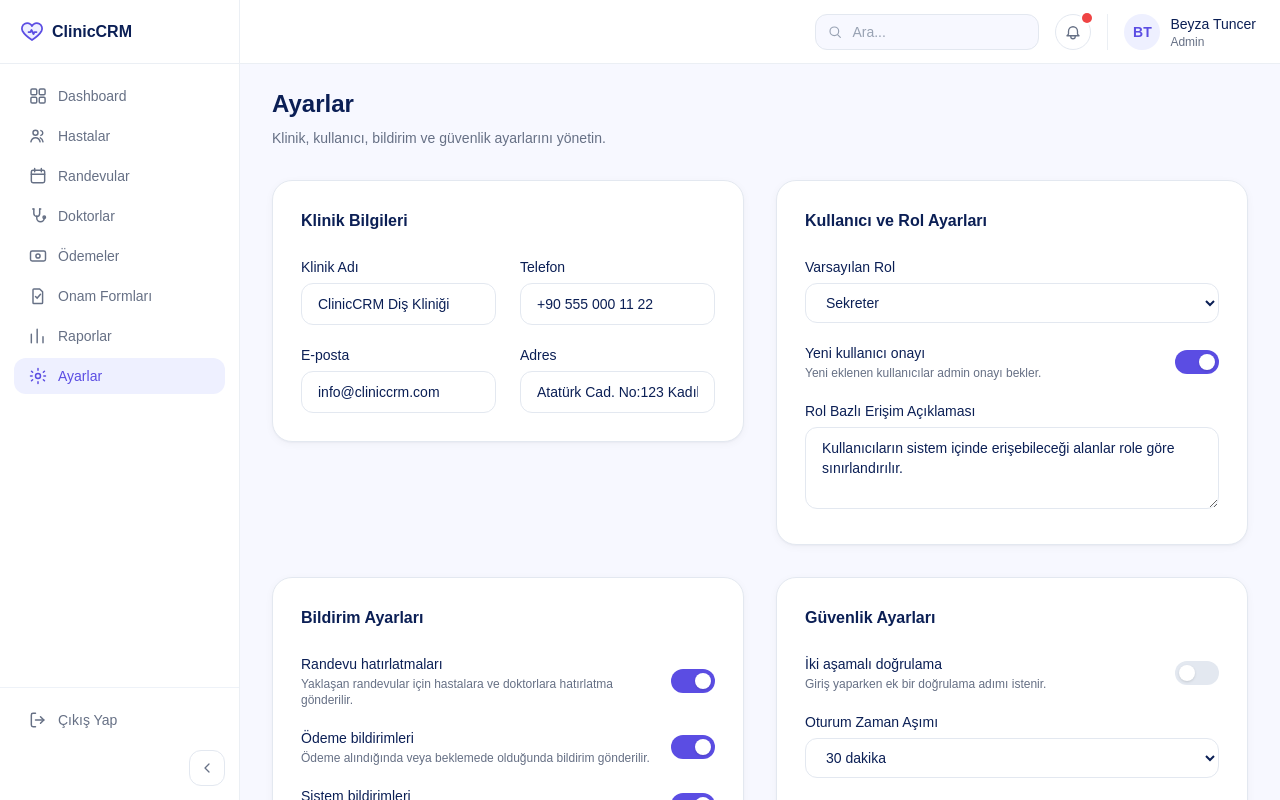
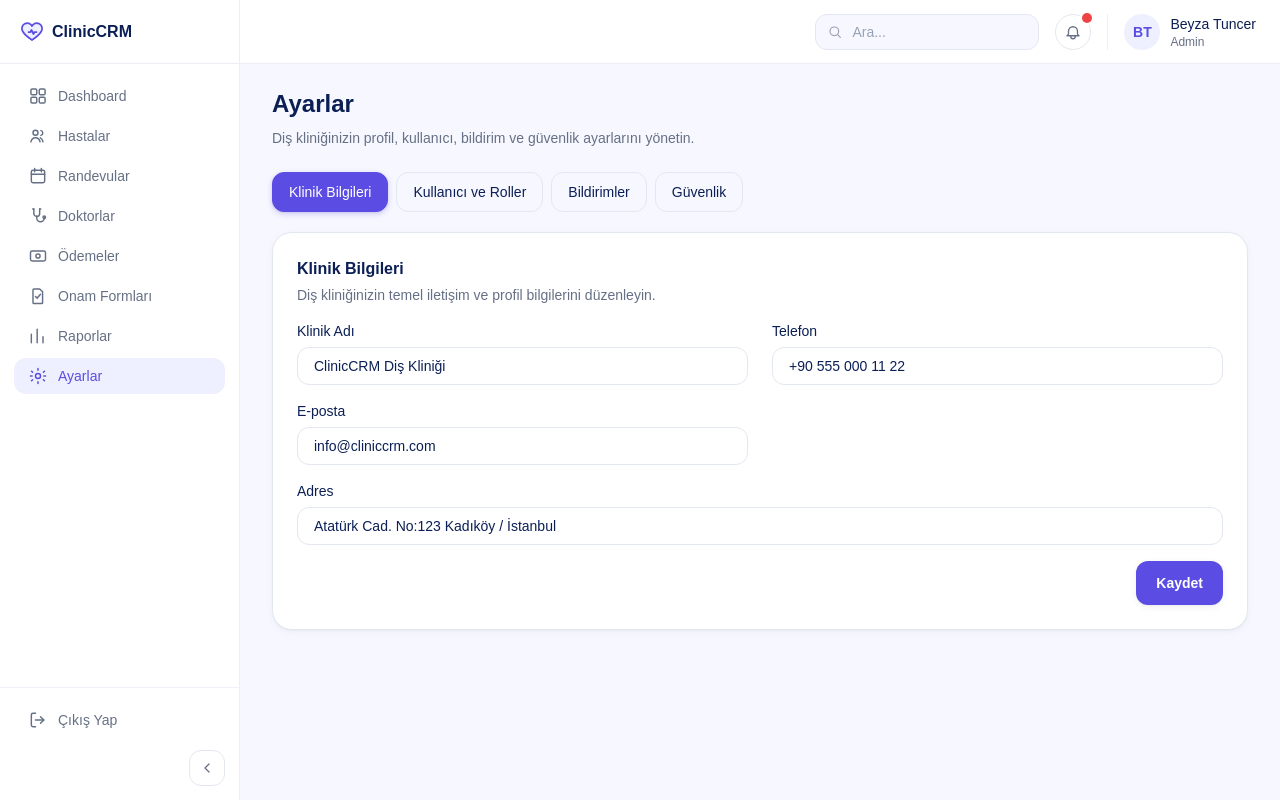
Before and after one commit to zeynep-tuna/clinic-crm, a Next.js app in the folder frontend/: page /settings in a window 1280 px wide. Built offline with nearby package versions, Linux system fonts and the light colour scheme.

Commit message:
Polish admin reports UX

```diff
--- a/frontend/app/(admin)/settings/page.tsx
+++ b/frontend/app/(admin)/settings/page.tsx
@@ -2,11 +2,11 @@ import SettingsForm from "@/components/settings/SettingsForm";
 
 export default function SettingsPage() {
   return (
-    <div className="space-y-8">
+    <div className="space-y-6">
       <div>
         <h2 className="text-2xl font-bold text-[#0B1F55]">Ayarlar</h2>
         <p className="mt-2 text-sm text-[#667085]">
-          Klinik, kullanıcı, bildirim ve güvenlik ayarlarını yönetin.
+          Diş kliniğinizin profil, kullanıcı, bildirim ve güvenlik ayarlarını yönetin.
         </p>
       </div>
 
--- a/frontend/components/reports/PatientGrowthChart.tsx
+++ b/frontend/components/reports/PatientGrowthChart.tsx
@@ -65,8 +65,9 @@ export default function PatientGrowthChart() {
       </div>
 
       <p className="mt-3 text-xs text-[#667085]">
-        {first.month}: <span className="font-medium text-[#0B1F55]">{first.count}</span> hasta →{" "}
-        {last.month}: <span className="font-medium text-[#0B1F55]">{last.count}</span> hasta
+        Son 6 ayda yeni hasta sayısı{" "}
+        <span className="font-medium text-[#0B1F55]">{first.count}</span>&apos;den{" "}
+        <span className="font-medium text-[#0B1F55]">{last.count}</span>&apos;e yükseldi.
       </p>
     </div>
   );
--- a/frontend/components/reports/ReportFilters.tsx
+++ b/frontend/components/reports/ReportFilters.tsx
@@ -1,4 +1,4 @@
-const dateRangeOptions = ["Son 7 Gün", "Son 30 Gün", "Bu Ay", "Bu Yıl"];
+const dateRangeOptions = ["Son 30 Gün", "Son 3 Ay", "Son 6 Ay", "Bu Yıl"];
 
 const reportTypeOptions = [
   "Genel Rapor",
@@ -24,7 +24,7 @@ export default function ReportFilters() {
         <div>
           <label className="mb-1.5 block text-xs font-medium text-[#667085]">Tarih Aralığı</label>
           <select
-            defaultValue={dateRangeOptions[1]}
+            defaultValue={dateRangeOptions[2]}
             className="h-10 rounded-xl border border-[#E3E8F0] px-3.5 text-sm text-[#0B1F55] focus:border-[#5B4DE3] focus:outline-none focus:ring-2 focus:ring-[#5B4DE3]/20"
           >
             {dateRangeOptions.map((option) => (
@@ -70,6 +70,10 @@ export default function ReportFilters() {
           Uygula
         </button>
       </div>
+
+      <p className="mt-2.5 text-xs text-[#667085]">
+        Seçilen dönem tüm gelir, randevu, hasta artışı ve hekim performansı özetlerini kapsar.
+      </p>
     </div>
   );
 }
--- a/frontend/components/settings/ClinicInfoSection.tsx
+++ b/frontend/components/settings/ClinicInfoSection.tsx
@@ -7,17 +7,20 @@ interface ClinicInfoSectionProps {
 
 export default function ClinicInfoSection({ form, updateField }: ClinicInfoSectionProps) {
   return (
-    <div className="rounded-[20px] border border-[#E3E8F0] bg-white p-7 shadow-[0_1px_2px_rgba(16,24,40,0.04),0_2px_8px_rgba(16,24,40,0.04)]">
+    <div className="rounded-[20px] border border-[#E3E8F0] bg-white p-6 shadow-[0_1px_2px_rgba(16,24,40,0.04),0_2px_8px_rgba(16,24,40,0.04)]">
       <h3 className="text-base font-bold text-[#0B1F55]">Klinik Bilgileri</h3>
+      <p className="mt-1 text-sm text-[#667085]">
+        Diş kliniğinizin temel iletişim ve profil bilgilerini düzenleyin.
+      </p>
 
-      <div className="mt-6 grid grid-cols-1 gap-x-6 gap-y-5 sm:grid-cols-2">
+      <div className="mt-4 grid grid-cols-1 gap-x-6 gap-y-4 sm:grid-cols-2">
         <div>
           <label className="mb-1.5 block text-sm font-medium text-[#0B1F55]">Klinik Adı</label>
           <input
             type="text"
             value={form.clinicName}
             onChange={(event) => updateField("clinicName", event.target.value)}
-            className="w-full rounded-xl border border-[#E3E8F0] px-4 py-2.5 text-sm text-[#0B1F55] placeholder:text-[#98A2B3] focus:border-[#5B4DE3] focus:outline-none focus:ring-2 focus:ring-[#5B4DE3]/20"
+            className="w-full rounded-xl border border-[#E3E8F0] px-4 py-2 text-sm text-[#0B1F55] placeholder:text-[#98A2B3] focus:border-[#5B4DE3] focus:outline-none focus:ring-2 focus:ring-[#5B4DE3]/20"
           />
         </div>
 
@@ -27,7 +30,7 @@ export default function ClinicInfoSection({ form, updateField }: ClinicInfoSecti
             type="text"
             value={form.phone}
             onChange={(event) => updateField("phone", event.target.value)}
-            className="w-full rounded-xl border border-[#E3E8F0] px-4 py-2.5 text-sm text-[#0B1F55] placeholder:text-[#98A2B3] focus:border-[#5B4DE3] focus:outline-none focus:ring-2 focus:ring-[#5B4DE3]/20"
+            className="w-full rounded-xl border border-[#E3E8F0] px-4 py-2 text-sm text-[#0B1F55] placeholder:text-[#98A2B3] focus:border-[#5B4DE3] focus:outline-none focus:ring-2 focus:ring-[#5B4DE3]/20"
           />
         </div>
 
@@ -37,19 +40,28 @@ export default function ClinicInfoSection({ form, updateField }: ClinicInfoSecti
             type="email"
             value={form.email}
             onChange={(event) => updateField("email", event.target.value)}
-            className="w-full rounded-xl border border-[#E3E8F0] px-4 py-2.5 text-sm text-[#0B1F55] placeholder:text-[#98A2B3] focus:border-[#5B4DE3] focus:outline-none focus:ring-2 focus:ring-[#5B4DE3]/20"
+            className="w-full rounded-xl border border-[#E3E8F0] px-4 py-2 text-sm text-[#0B1F55] placeholder:text-[#98A2B3] focus:border-[#5B4DE3] focus:outline-none focus:ring-2 focus:ring-[#5B4DE3]/20"
           />
         </div>
 
-        <div>
+        <div className="sm:col-span-2">
           <label className="mb-1.5 block text-sm font-medium text-[#0B1F55]">Adres</label>
           <input
             type="text"
             value={form.address}
             onChange={(event) => updateField("address", event.target.value)}
-            className="w-full rounded-xl border border-[#E3E8F0] px-4 py-2.5 text-sm text-[#0B1F55] placeholder:text-[#98A2B3] focus:border-[#5B4DE3] focus:outline-none focus:ring-2 focus:ring-[#5B4DE3]/20"
+            className="w-full rounded-xl border border-[#E3E8F0] px-4 py-2 text-sm text-[#0B1F55] placeholder:text-[#98A2B3] focus:border-[#5B4DE3] focus:outline-none focus:ring-2 focus:ring-[#5B4DE3]/20"
           />
         </div>
+      </div>
+
+      <div className="mt-4 flex justify-end">
+        <button
+          type="submit"
+          className="flex h-11 items-center justify-center rounded-xl bg-[#5B4DE3] px-5 text-sm font-semibold text-white shadow-[0_1px_2px_rgba(16,24,40,0.04),0_2px_8px_rgba(16,24,40,0.06)] transition-colors hover:bg-[#4c3fd1]"
+        >
+          Kaydet
+        </button>
       </div>
     </div>
   );
--- a/frontend/components/settings/NotificationSettingsSection.tsx
+++ b/frontend/components/settings/NotificationSettingsSection.tsx
@@ -11,24 +11,32 @@ export default function NotificationSettingsSection({
   updateField,
 }: NotificationSettingsSectionProps) {
   return (
-    <div className="rounded-[20px] border border-[#E3E8F0] bg-white p-7 shadow-[0_1px_2px_rgba(16,24,40,0.04),0_2px_8px_rgba(16,24,40,0.04)]">
+    <div className="rounded-[20px] border border-[#E3E8F0] bg-white p-6 shadow-[0_1px_2px_rgba(16,24,40,0.04),0_2px_8px_rgba(16,24,40,0.04)]">
       <h3 className="text-base font-bold text-[#0B1F55]">Bildirim Ayarları</h3>
+      <p className="mt-1 text-sm text-[#667085]">
+        Diş kliniğinizdeki randevu, ödeme ve sistem bildirimlerini yönetin.
+      </p>
 
-      <div className="mt-6 space-y-5">
+      <div className="mt-4 divide-y divide-[#EEF2F8]">
+        <div className="py-3.5 first:pt-0 last:pb-0">
           <ToggleSwitch
             label="Randevu hatırlatmaları"
-          description="Yaklaşan randevular için hastalara ve doktorlara hatırlatma gönderilir."
+            description="Yaklaşan randevular için hastalara ve diş hekimlerine hatırlatma gönderilir."
             checked={form.appointmentReminders}
             onChange={(checked) => updateField("appointmentReminders", checked)}
           />
+        </div>
 
+        <div className="py-3.5 first:pt-0 last:pb-0">
           <ToggleSwitch
             label="Ödeme bildirimleri"
             description="Ödeme alındığında veya beklemede olduğunda bildirim gönderilir."
             checked={form.paymentNotifications}
             onChange={(checked) => updateField("paymentNotifications", checked)}
           />
+        </div>
 
+        <div className="py-3.5 first:pt-0 last:pb-0">
           <ToggleSwitch
             label="Sistem bildirimleri"
             description="Sistem güncellemeleri ve genel duyurular için bildirim gönderilir."
@@ -37,5 +45,15 @@ export default function NotificationSettingsSection({
           />
         </div>
       </div>
+
+      <div className="mt-4 flex justify-end">
+        <button
+          type="submit"
+          className="flex h-11 items-center justify-center rounded-xl bg-[#5B4DE3] px-5 text-sm font-semibold text-white shadow-[0_1px_2px_rgba(16,24,40,0.04),0_2px_8px_rgba(16,24,40,0.06)] transition-colors hover:bg-[#4c3fd1]"
+        >
+          Kaydet
+        </button>
+      </div>
+    </div>
   );
 }
--- a/frontend/components/settings/SecuritySettingsSection.tsx
+++ b/frontend/components/settings/SecuritySettingsSection.tsx
@@ -11,16 +11,22 @@ export default function SecuritySettingsSection({
   updateField,
 }: SecuritySettingsSectionProps) {
   return (
-    <div className="rounded-[20px] border border-[#E3E8F0] bg-white p-7 shadow-[0_1px_2px_rgba(16,24,40,0.04),0_2px_8px_rgba(16,24,40,0.04)]">
+    <div className="rounded-[20px] border border-[#E3E8F0] bg-white p-6 shadow-[0_1px_2px_rgba(16,24,40,0.04),0_2px_8px_rgba(16,24,40,0.04)]">
       <h3 className="text-base font-bold text-[#0B1F55]">Güvenlik Ayarları</h3>
+      <p className="mt-1 text-sm text-[#667085]">
+        Admin hesabınızın oturum ve şifre güvenliğini yönetin.
+      </p>
 
-      <div className="mt-6 space-y-5">
+      <div className="mt-4 grid grid-cols-1 gap-x-6 gap-y-5 lg:grid-cols-2">
+        <div className="space-y-4">
+          <div className="rounded-xl border border-[#EEF2F8] bg-[#F7F8FF] p-4">
             <ToggleSwitch
               label="İki aşamalı doğrulama"
               description="Giriş yaparken ek bir doğrulama adımı istenir."
               checked={form.twoFactorAuth}
               onChange={(checked) => updateField("twoFactorAuth", checked)}
             />
+          </div>
 
           <div>
             <label className="mb-1.5 block text-sm font-medium text-[#0B1F55]">
@@ -29,7 +35,7 @@ export default function SecuritySettingsSection({
             <select
               value={form.sessionTimeout}
               onChange={(event) => updateField("sessionTimeout", event.target.value)}
-            className="w-full rounded-xl border border-[#E3E8F0] px-4 py-2.5 text-sm text-[#0B1F55] focus:border-[#5B4DE3] focus:outline-none focus:ring-2 focus:ring-[#5B4DE3]/20"
+              className="w-full rounded-xl border border-[#E3E8F0] px-4 py-2 text-sm text-[#0B1F55] focus:border-[#5B4DE3] focus:outline-none focus:ring-2 focus:ring-[#5B4DE3]/20"
             >
               {sessionTimeoutOptions.map((option) => (
                 <option key={option} value={option}>
@@ -38,15 +44,16 @@ export default function SecuritySettingsSection({
               ))}
             </select>
           </div>
+        </div>
 
-        <div className="grid grid-cols-1 gap-x-6 gap-y-5 sm:grid-cols-2">
-          <div className="sm:col-span-2">
+        <div className="space-y-4">
+          <div>
             <label className="mb-1.5 block text-sm font-medium text-[#0B1F55]">Mevcut Şifre</label>
             <input
               type="password"
               value={form.currentPassword}
               onChange={(event) => updateField("currentPassword", event.target.value)}
-              className="w-full rounded-xl border border-[#E3E8F0] px-4 py-2.5 text-sm text-[#0B1F55] placeholder:text-[#98A2B3] focus:border-[#5B4DE3] focus:outline-none focus:ring-2 focus:ring-[#5B4DE3]/20"
+              className="w-full rounded-xl border border-[#E3E8F0] px-4 py-2 text-sm text-[#0B1F55] placeholder:text-[#98A2B3] focus:border-[#5B4DE3] focus:outline-none focus:ring-2 focus:ring-[#5B4DE3]/20"
             />
           </div>
 
@@ -56,7 +63,7 @@ export default function SecuritySettingsSection({
               type="password"
               value={form.newPassword}
               onChange={(event) => updateField("newPassword", event.target.value)}
-              className="w-full rounded-xl border border-[#E3E8F0] px-4 py-2.5 text-sm text-[#0B1F55] placeholder:text-[#98A2B3] focus:border-[#5B4DE3] focus:outline-none focus:ring-2 focus:ring-[#5B4DE3]/20"
+              className="w-full rounded-xl border border-[#E3E8F0] px-4 py-2 text-sm text-[#0B1F55] placeholder:text-[#98A2B3] focus:border-[#5B4DE3] focus:outline-none focus:ring-2 focus:ring-[#5B4DE3]/20"
             />
           </div>
 
@@ -68,11 +75,20 @@ export default function SecuritySettingsSection({
               type="password"
               value={form.confirmPassword}
               onChange={(event) => updateField("confirmPassword", event.target.value)}
-              className="w-full rounded-xl border border-[#E3E8F0] px-4 py-2.5 text-sm text-[#0B1F55] placeholder:text-[#98A2B3] focus:border-[#5B4DE3] focus:outline-none focus:ring-2 focus:ring-[#5B4DE3]/20"
+              className="w-full rounded-xl border border-[#E3E8F0] px-4 py-2 text-sm text-[#0B1F55] placeholder:text-[#98A2B3] focus:border-[#5B4DE3] focus:outline-none focus:ring-2 focus:ring-[#5B4DE3]/20"
             />
           </div>
         </div>
       </div>
+
+      <div className="mt-4 flex justify-end">
+        <button
+          type="submit"
+          className="flex h-11 items-center justify-center rounded-xl bg-[#5B4DE3] px-5 text-sm font-semibold text-white shadow-[0_1px_2px_rgba(16,24,40,0.04),0_2px_8px_rgba(16,24,40,0.06)] transition-colors hover:bg-[#4c3fd1]"
+        >
+          Şifreyi Güncelle
+        </button>
+      </div>
     </div>
   );
 }
--- a/frontend/components/settings/SettingsForm.tsx
+++ b/frontend/components/settings/SettingsForm.tsx
@@ -7,7 +7,12 @@ import UserRoleSection from "@/components/settings/UserRoleSection";
 import NotificationSettingsSection from "@/components/settings/NotificationSettingsSection";
 import SecuritySettingsSection from "@/components/settings/SecuritySettingsSection";
 
+const tabs = ["Klinik Bilgileri", "Kullanıcı ve Roller", "Bildirimler", "Güvenlik"] as const;
+
+type TabValue = (typeof tabs)[number];
+
 export default function SettingsForm() {
+  const [activeTab, setActiveTab] = useState<TabValue>("Klinik Bilgileri");
   const [form, setForm] = useState<SettingsFormState>(initialSettingsFormState);
 
   function updateField<K extends keyof SettingsFormState>(key: K, value: SettingsFormState[K]) {
@@ -20,22 +25,34 @@ export default function SettingsForm() {
   }
 
   return (
-    <form onSubmit={handleSubmit} className="space-y-8">
-      <div className="grid grid-cols-1 items-start gap-8 lg:grid-cols-2">
-        <ClinicInfoSection form={form} updateField={updateField} />
-        <UserRoleSection form={form} updateField={updateField} />
-        <NotificationSettingsSection form={form} updateField={updateField} />
-        <SecuritySettingsSection form={form} updateField={updateField} />
+    <form onSubmit={handleSubmit} className="flex flex-col gap-5">
+      <div className="flex flex-wrap items-center gap-2">
+        {tabs.map((tab) => {
+          const isActive = activeTab === tab;
+
+          return (
+            <button
+              key={tab}
+              type="button"
+              onClick={() => setActiveTab(tab)}
+              className={`flex h-10 items-center rounded-xl border px-4 text-sm font-medium transition-colors ${
+                isActive
+                  ? "border-[#5B4DE3] bg-[#5B4DE3] text-white shadow-[0_1px_2px_rgba(16,24,40,0.06),0_2px_6px_rgba(91,77,227,0.25)]"
+                  : "border-[#E3E8F0] text-[#0B1F55] hover:border-[#DCD8FF] hover:bg-[#F7F8FF]"
+              }`}
+            >
+              {tab}
+            </button>
+          );
+        })}
       </div>
 
-      <div className="flex justify-end">
-        <button
-          type="submit"
-          className="rounded-xl bg-[#5B4DE3] px-6 py-2.5 text-sm font-semibold text-white shadow-[0_1px_2px_rgba(16,24,40,0.04),0_2px_8px_rgba(16,24,40,0.04)] hover:bg-[#4c3fd1]"
-        >
-          Kaydet
-        </button>
-      </div>
+      {activeTab === "Klinik Bilgileri" && <ClinicInfoSection form={form} updateField={updateField} />}
+      {activeTab === "Kullanıcı ve Roller" && <UserRoleSection form={form} updateField={updateField} />}
+      {activeTab === "Bildirimler" && (
+        <NotificationSettingsSection form={form} updateField={updateField} />
+      )}
+      {activeTab === "Güvenlik" && <SecuritySettingsSection form={form} updateField={updateField} />}
     </form>
   );
 }
--- a/frontend/components/settings/UserRoleSection.tsx
+++ b/frontend/components/settings/UserRoleSection.tsx
@@ -6,18 +6,37 @@ interface UserRoleSectionProps {
   updateField: <K extends keyof SettingsFormState>(key: K, value: SettingsFormState[K]) => void;
 }
 
+const roleInfoCards = [
+  {
+    title: "Admin",
+    description: "Tüm sistem ayarlarına ve raporlara erişebilir.",
+  },
+  {
+    title: "Diş Hekimi",
+    description: "Kendi hastalarını, randevularını ve tedavi süreçlerini takip eder.",
+  },
+  {
+    title: "Sekreter",
+    description: "Hasta kayıtları, randevular, ödemeler ve onam süreçlerini yönetir.",
+  },
+];
+
 export default function UserRoleSection({ form, updateField }: UserRoleSectionProps) {
   return (
-    <div className="rounded-[20px] border border-[#E3E8F0] bg-white p-7 shadow-[0_1px_2px_rgba(16,24,40,0.04),0_2px_8px_rgba(16,24,40,0.04)]">
+    <div className="flex flex-col gap-5">
+      <div className="rounded-[20px] border border-[#E3E8F0] bg-white p-6 shadow-[0_1px_2px_rgba(16,24,40,0.04),0_2px_8px_rgba(16,24,40,0.04)]">
         <h3 className="text-base font-bold text-[#0B1F55]">Kullanıcı ve Rol Ayarları</h3>
+        <p className="mt-1 text-sm text-[#667085]">
+          Diş kliniğinizdeki kullanıcı rollerini ve erişim kurallarını yönetin.
+        </p>
 
-      <div className="mt-6 space-y-5">
+        <div className="mt-4 space-y-4">
           <div>
             <label className="mb-1.5 block text-sm font-medium text-[#0B1F55]">Varsayılan Rol</label>
             <select
               value={form.defaultRole}
               onChange={(event) => updateField("defaultRole", event.target.value)}
-            className="w-full rounded-xl border border-[#E3E8F0] px-4 py-2.5 text-sm text-[#0B1F55] focus:border-[#5B4DE3] focus:outline-none focus:ring-2 focus:ring-[#5B4DE3]/20"
+              className="w-full rounded-xl border border-[#E3E8F0] px-4 py-2 text-sm text-[#0B1F55] focus:border-[#5B4DE3] focus:outline-none focus:ring-2 focus:ring-[#5B4DE3]/20"
             >
               {defaultRoleOptions.map((option) => (
                 <option key={option} value={option}>
@@ -41,10 +60,32 @@ export default function UserRoleSection({ form, updateField }: UserRoleSectionPr
             <textarea
               value={form.accessDescription}
               onChange={(event) => updateField("accessDescription", event.target.value)}
-            rows={3}
-            className="w-full resize-y rounded-xl border border-[#E3E8F0] px-4 py-2.5 text-sm text-[#0B1F55] placeholder:text-[#98A2B3] focus:border-[#5B4DE3] focus:outline-none focus:ring-2 focus:ring-[#5B4DE3]/20"
+              rows={2}
+              className="w-full resize-none rounded-xl border border-[#E3E8F0] px-4 py-2 text-sm text-[#0B1F55] placeholder:text-[#98A2B3] focus:border-[#5B4DE3] focus:outline-none focus:ring-2 focus:ring-[#5B4DE3]/20"
             />
           </div>
+        </div>
+
+        <div className="mt-4 flex justify-end">
+          <button
+            type="submit"
+            className="flex h-11 items-center justify-center rounded-xl bg-[#5B4DE3] px-5 text-sm font-semibold text-white shadow-[0_1px_2px_rgba(16,24,40,0.04),0_2px_8px_rgba(16,24,40,0.06)] transition-colors hover:bg-[#4c3fd1]"
+          >
+            Kaydet
+          </button>
+        </div>
+      </div>
+
+      <div className="grid grid-cols-1 gap-4 sm:grid-cols-3">
+        {roleInfoCards.map((role) => (
+          <div
+            key={role.title}
+            className="rounded-[20px] border border-[#E3E8F0] bg-white p-4 shadow-[0_1px_2px_rgba(16,24,40,0.04),0_2px_8px_rgba(16,24,40,0.04)]"
+          >
+            <p className="text-sm font-semibold text-[#0B1F55]">{role.title}</p>
+            <p className="mt-1 text-xs text-[#667085]">{role.description}</p>
+          </div>
+        ))}
       </div>
     </div>
   );
--- a/frontend/data/settings.ts
+++ b/frontend/data/settings.ts
@@ -1,4 +1,4 @@
-export const defaultRoleOptions = ["Admin", "Doktor", "Sekreter", "Hemşire"];
+export const defaultRoleOptions = ["Admin", "Diş Hekimi", "Sekreter", "Hemşire"];
 
 export const sessionTimeoutOptions = ["15 dakika", "30 dakika", "1 saat", "2 saat"];
 
```
Also changed, not shown: frontend/app/(admin)/reports/page.tsx (+32 -10 lines), frontend/components/reports/DoctorPerformanceTable.tsx (+29 -5 lines). Lines whose indentation alone changed are shown as unchanged.
